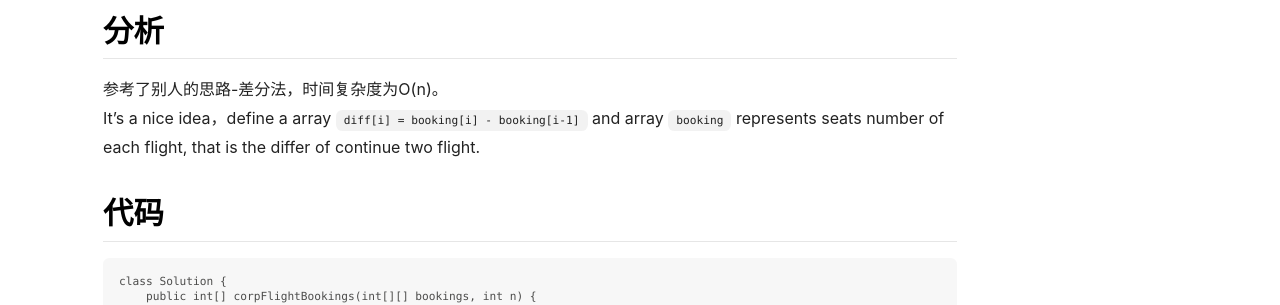
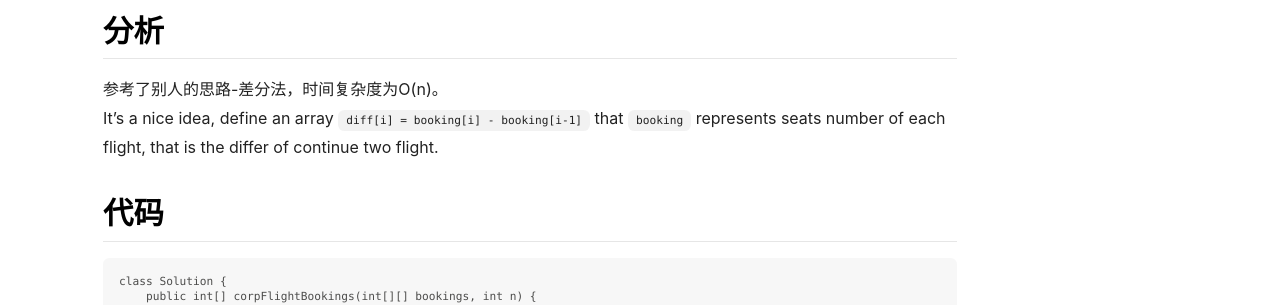
Before and after one commit to sureally/sureally.github.io, a Jekyll site: the page built from _posts/2019-07-09-Leetcode-1109-解题报告.markdown, in a window 1280 px wide. Shown: the part 830-1135 px from the top of the page. Built offline with Jekyll 4.4.1, drawn with Linux system fonts in a browser that asks for light colours; nearby versions of some CDN libraries.

Commit message:
Update 2019-07-09-Leetcode-1109-解题报告.markdown

````diff
--- a/_posts/2019-07-09-Leetcode-1109-解题报告.markdown
+++ b/_posts/2019-07-09-Leetcode-1109-解题报告.markdown
@@ -21,9 +21,7 @@ categories: Leetcode
 
 ## 分析
 参考了别人的思路-差分法，时间复杂度为O(n)。
-It's a nice idea，define a array `diff[i] = booking[i] - booking[i-1]` and array `booking` represents
-seats number of each flight, that is the differ of continue two flight.
-
+It's a nice idea, define an array `diff[i] = booking[i] - booking[i-1]`  that  `booking` represents seats number of each flight, that is the differ of continue two flight.
 
 ## 代码
 ```
````
